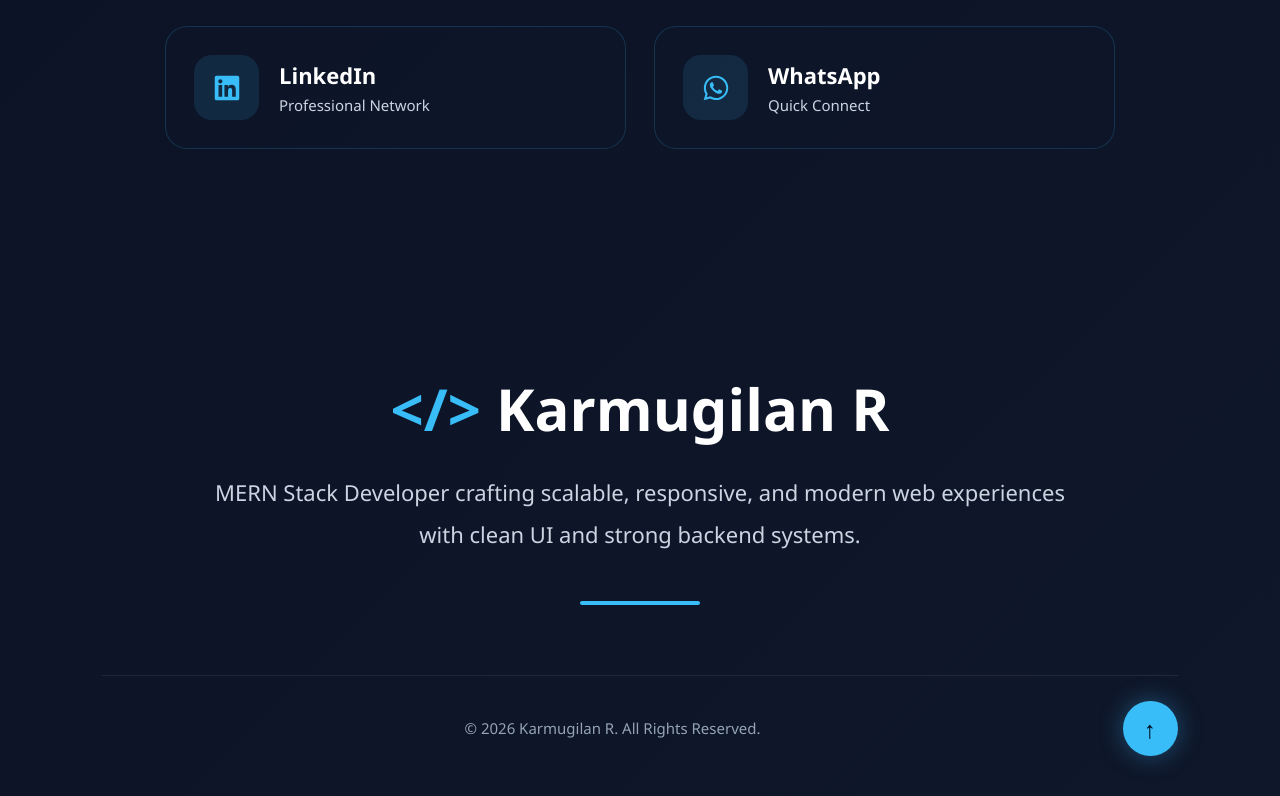
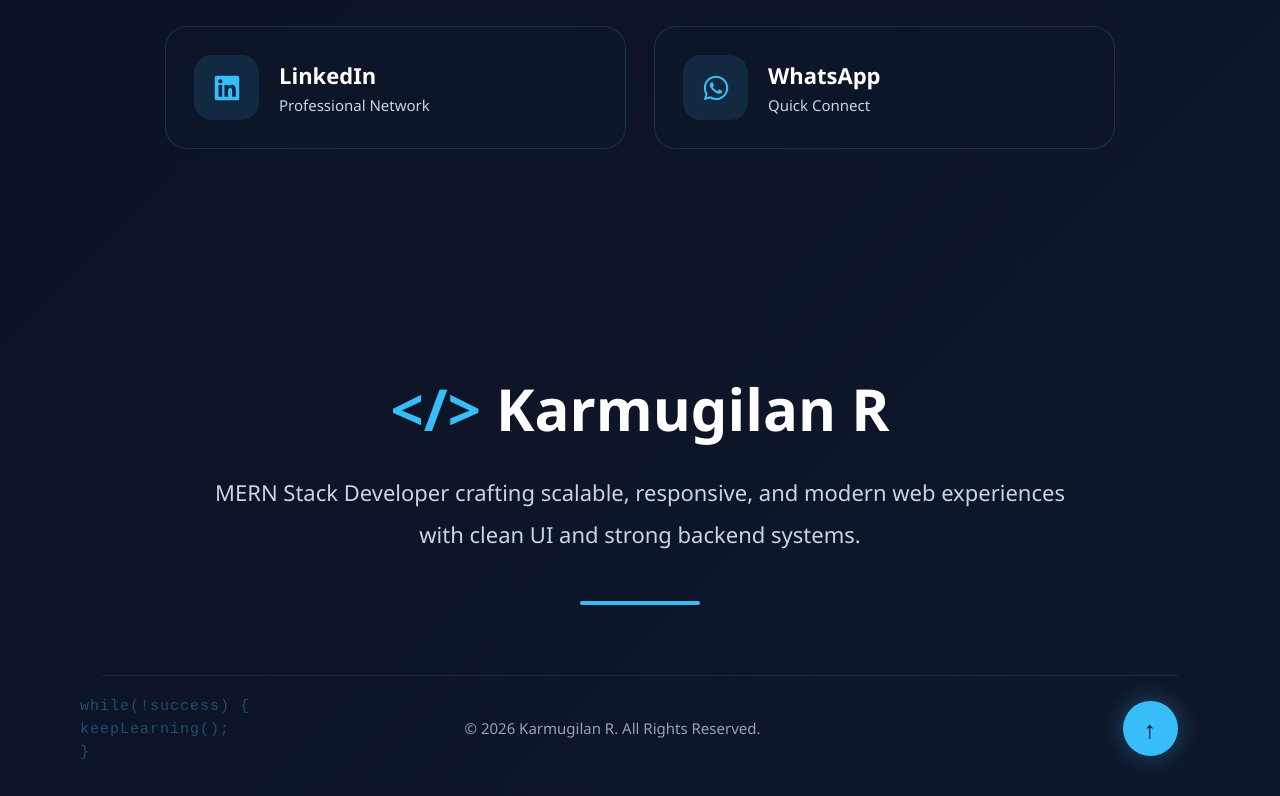
Before and after one commit to Karmugilan-vk/Portfolio, a React (Vite) app: page / in a window 1280 px wide. Shown: the part 6438-7234 px from the top of the page. Built offline with nearby package versions, Linux system fonts and the light colour scheme.

Commit message:
Footer update

```diff
--- a/src/components/Footer.jsx
+++ b/src/components/Footer.jsx
@@ -1,34 +1,38 @@
 function Footer() {
   return (
     <footer className="footer">
-
       <div className="footer-glow"></div>
 
       <div className="footer-content">
-
         <h2>
           <span>{"</>"}</span> Karmugilan R
         </h2>
 
         <p>
-          MERN Stack Developer crafting scalable, responsive,
-          and modern web experiences with clean UI and strong backend systems.
+          MERN Stack Developer crafting scalable, responsive, and modern web
+          experiences with clean UI and strong backend systems.
         </p>
+
+                  <div className="footer-code">
+          <span>while(!success) &#123;</span>
+          <span>keepLearning();</span>
+          <span>&#125;</span>
+        </div>
+
+
 
         <div className="footer-line"></div>
 
+
         <div className="footer-bottom">
+          <p>© 2026 Karmugilan R. All Rights Reserved.</p>
 
-          <p>
-            © 2026 Karmugilan R. All Rights Reserved.
-          </p>
+
 
           <a href="#" className="scroll-top">
             ↑
           </a>
-
         </div>
-
       </div>
     </footer>
   );
--- a/src/index.css
+++ b/src/index.css
@@ -1116,6 +1116,51 @@ section {
 
 }
 
+.footer-code {
+  position: absolute;
+
+  left: 80px;
+
+  bottom: 35px;
+
+  display: flex;
+
+  flex-direction: column;
+
+  gap: 6px;
+
+  font-size: 15px;
+
+  color: rgba(56, 189, 248, 0.35);
+
+  font-family: monospace;
+
+  text-align: left;
+
+  animation: floatCode 4s ease-in-out infinite;
+}
+
+.footer-code span {
+  letter-spacing: 1px;
+}
+
+@keyframes floatCode {
+  0%, 100% {
+    transform: translateY(0px);
+  }
+
+  50% {
+    transform: translateY(-8px);
+  }
+}
+
+/* MOBILE */
+@media (max-width: 768px) {
+  .footer-code {
+    display: none;
+  }
+}
+
 /* Loader */
 .loader {
   height: 100vh;
```
